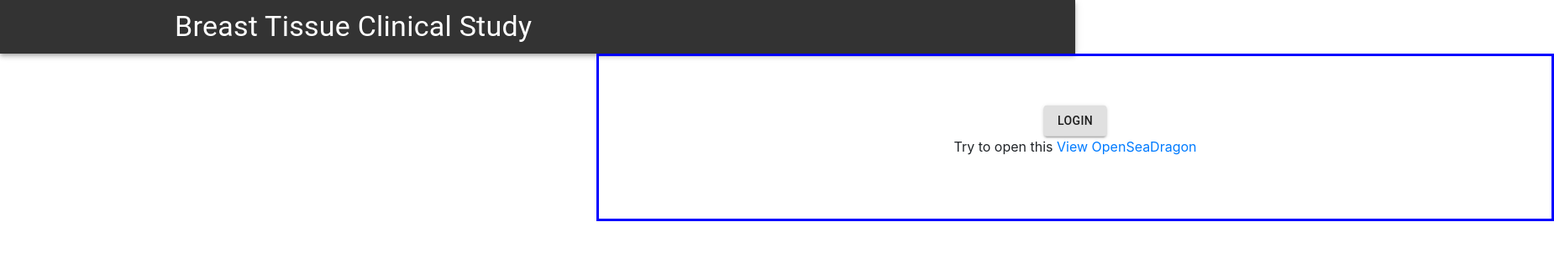
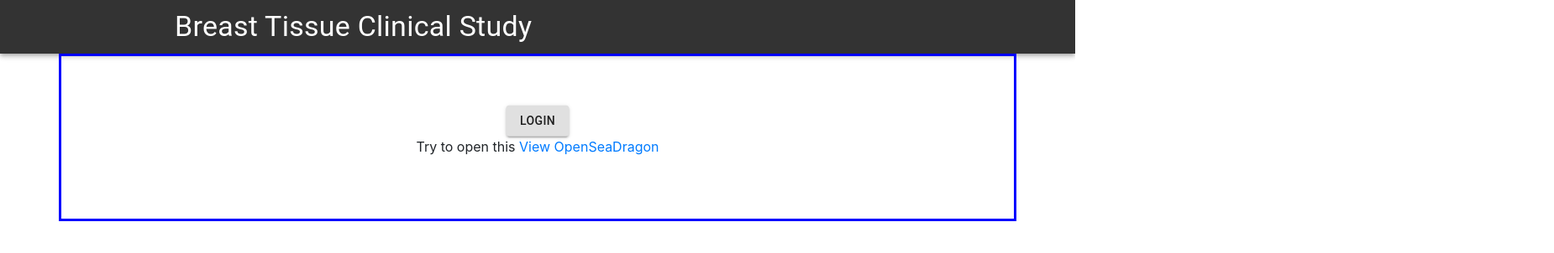
Before and after one commit to becclestone/WebApp, a React (Create React App) app: page / in a window 1280 px wide. Shown: the top 302 px of the page at 84% size, 1850 px wide, since content can reach past the window. Built offline with nearby package versions, Linux system fonts and the light colour scheme.

Commit message:
Update Home.css

```diff
--- a/src/components/Home.css
+++ b/src/components/Home.css
@@ -2,8 +2,7 @@
   height: 200px;
   position: relative;
   border: 3px solid blue;
-  top: 50%;
-  left: 50%;
+  justify-content: center;
 }
 
 .center {
```
